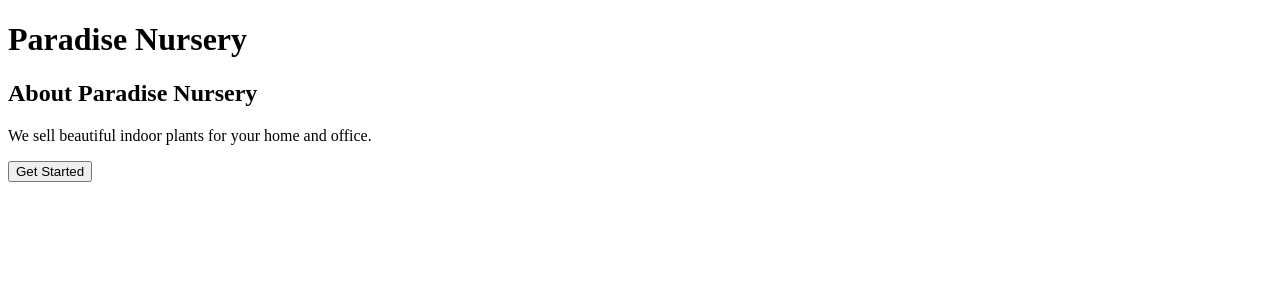
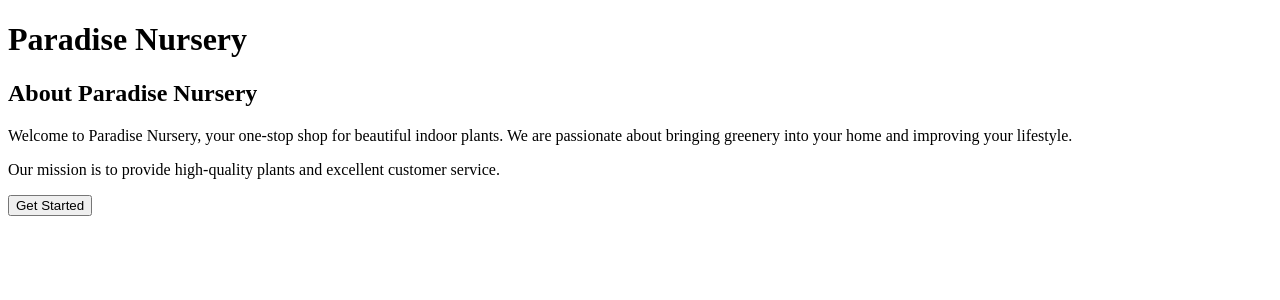
Before and after one commit to ehernandezv-svg/e-plantShopping, a React (Vite) app: page / in a window 1280 px wide. Shown: the top 300 px of the page. Built offline with nearby package versions, Linux system fonts and the light colour scheme.

Commit message:
Enhance AboutUs component with more details
Updated the AboutUs component to include additional information about the nursery and added a CSS class for styling.

```diff
--- a/src/components/AboutUs.jsx
+++ b/src/components/AboutUs.jsx
@@ -1,8 +1,14 @@
 function AboutUs() {
   return (
-    <div>
+    <div className="about-us-container">
       <h2>About Paradise Nursery</h2>
-      <p>We sell beautiful indoor plants for your home and office.</p>
+      <p>
+        Welcome to Paradise Nursery, your one-stop shop for beautiful indoor plants.
+        We are passionate about bringing greenery into your home and improving your lifestyle.
+      </p>
+      <p>
+        Our mission is to provide high-quality plants and excellent customer service.
+      </p>
     </div>
   );
 }
```
